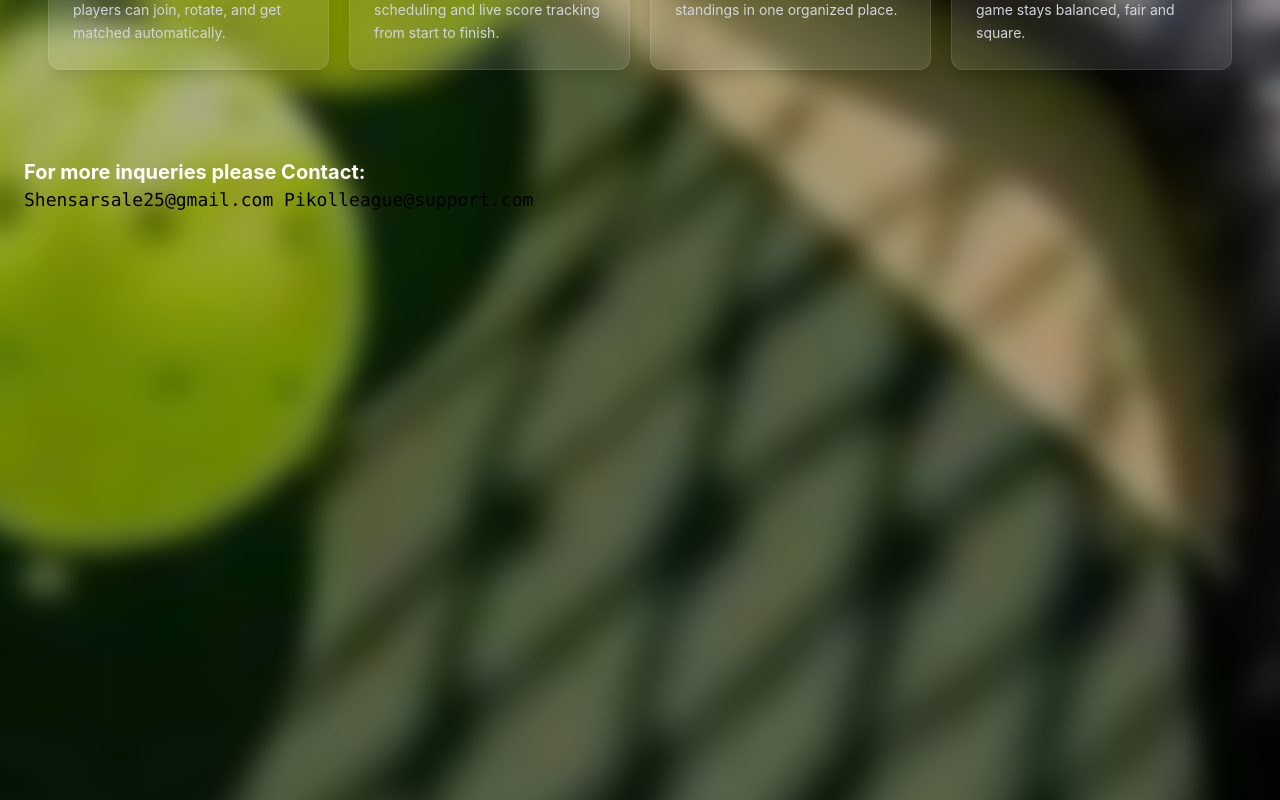
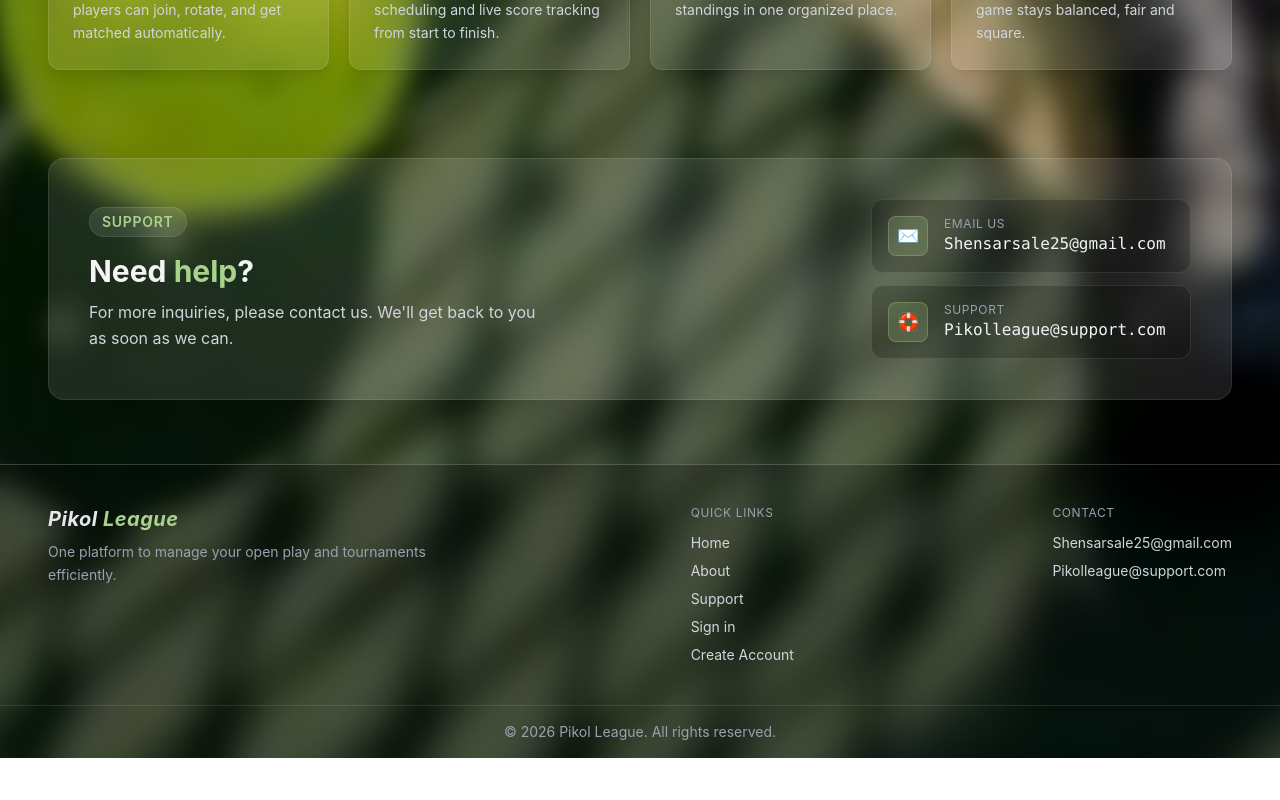
Before and after one commit to Ein-shen/Pikol, a React (Vite) app in the folder frontend/: page / in a window 1280 px wide. Shown: the part 1100-1900 px from the top of the page. After the commit the page ends 1858 px from the top, so only its background shows below. Built offline with nearby package versions, Linux system fonts and the light colour scheme.

Commit message:
added change sin the support where i dic hanges in the designs

```diff
--- a/frontend/src/user/components/Support.jsx
+++ b/frontend/src/user/components/Support.jsx
@@ -1,19 +1,58 @@
 import React from 'react'
+
+const contacts = [
+  {
+    icon: '✉️',
+    label: 'Email us',
+    value: 'Shensarsale25@gmail.com',
+    href: 'mailto:Shensarsale25@gmail.com',
+  },
+  {
+    icon: '🛟',
+    label: 'Support',
+    value: 'Pikolleague@support.com',
+    href: 'mailto:Pikolleague@support.com',
+  },
+]
 
 export const Support = () => {
   return (
-    <div className='flex flex-col p-6 h-screen w-full  '>
+    <section
+      id='support'
+      className='scroll-mt-28 w-full max-w-7xl mx-auto px-4 sm:px-8 md:px-12 pt-6 pb-12 sm:pb-16'
+    >
+      <div className='rounded-2xl bg-white/10 backdrop-blur-sm border border-white/10 shadow-2xl p-6 sm:p-10 flex flex-col md:flex-row md:items-center justify-between gap-8'>
+        <div className='text-center md:text-left max-w-md'>
+          <span className='inline-block px-3 py-1 mb-4 rounded-full bg-white/10 border border-white/10 text-[#A8D38D] text-xs sm:text-sm font-semibold tracking-wider uppercase'>
+            Support
+          </span>
+          <h2 className='text-gray-100 text-2xl sm:text-3xl font-bold leading-tight pb-2'>
+            Need <span className='text-[#A8D38D]'>help</span>?
+          </h2>
+          <p className='text-gray-300 text-sm sm:text-base leading-relaxed'>
+            For more inquiries, please contact us. We'll get back to you as
+            soon as we can.
+          </p>
+        </div>
 
-      <div>
-        <h1 className='font-bold text-white text-xl'>
-          For more inqueries please Contact:
-        </h1>
-        <h1 className='font-mono text-lg'>
-          Shensarsale25@gmail.com
-          Pikolleague@support.com
-        </h1>
-
+        <div className='flex flex-col gap-3 w-full md:w-auto md:min-w-[320px]'>
+          {contacts.map((c) => (
+            <a
+              key={c.value}
+              href={c.href}
+              className='flex items-center gap-4 p-4 rounded-xl bg-black/20 border border-white/10 hover:bg-black/30 transition-colors'
+            >
+              <div className='w-10 h-10 shrink-0 flex items-center justify-center rounded-lg bg-[#A8D38D]/20 border border-[#A8D38D]/30 text-lg'>
+                {c.icon}
+              </div>
+              <div className='min-w-0'>
+                <p className='text-gray-400 text-xs uppercase tracking-wider'>{c.label}</p>
+                <p className='text-gray-100 font-mono text-sm sm:text-base truncate'>{c.value}</p>
+              </div>
+            </a>
+          ))}
+        </div>
       </div>
-    </div>
+    </section>
   )
 }
```
